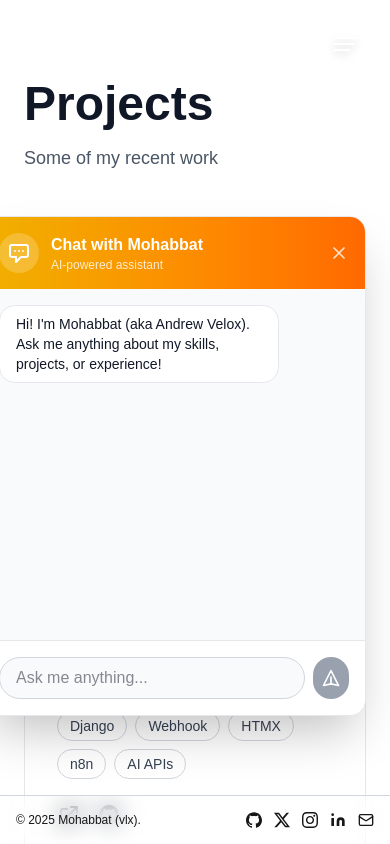
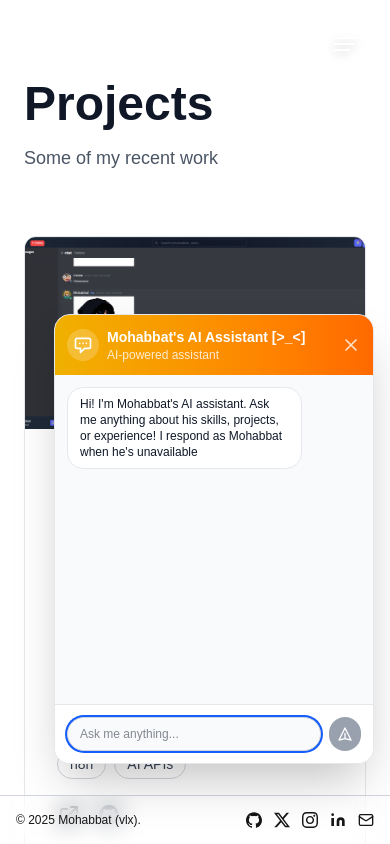
Before and after one commit to Andrew-Velox/mohabbat.me, a Next.js app: page /projects in a window 390 px wide. Both pictures are taken after a click on the button 338 px from the left and 736 px from the top of the page. Shown: the top 844 px of the page. Built offline with nearby package versions, Linux system fonts and the light colour scheme.

Commit message:
make chat layout responsive

```diff
--- a/src/components/ChatBot.tsx
+++ b/src/components/ChatBot.tsx
@@ -17,11 +17,8 @@ export default function ChatBot() {
   const inputRef = useRef<HTMLInputElement>(null);
   const chatContainerRef = useRef<HTMLDivElement>(null);
 
-  // Replace with your deployed Render URL when ready
-  // const API_URL = 'https://your-app-name.onrender.com/api/chat';
-  const API_URL = 'https://simpeai.onrender.com/api/chat'; // Local development
+  const API_URL = 'https://simpeai.onrender.com/api/chat';
 
-  // Auto-scroll to bottom when new messages arrive
   const scrollToBottom = () => {
     messagesEndRef.current?.scrollIntoView({ behavior: 'smooth' });
   };
@@ -30,20 +27,22 @@ export default function ChatBot() {
     scrollToBottom();
   }, [messages]);
 
-  // Focus input when chat opens
+  // Focus input when chat opens with a small delay
   useEffect(() => {
     if (isOpen && inputRef.current) {
-      inputRef.current.focus();
+      // Add a small delay to ensure the transition is complete
+      setTimeout(() => {
+        inputRef.current?.focus();
+      }, 100);
     }
   }, [isOpen]);
 
-  // Add welcome message when chat opens for the first time
   useEffect(() => {
     if (isOpen && messages.length === 0) {
       setMessages([
         {
           id: 'welcome',
-          text: "Hi! I'm Mohabbat (aka Andrew Velox). Ask me anything about my skills, projects, or experience!",
+          text: "Hi! I'm Mohabbat's AI assistant. Ask me anything about his skills, projects, or experience! I respond as Mohabbat when he's unavailable",
           sender: 'bot',
           timestamp: new Date(),
         },
@@ -51,7 +50,6 @@ export default function ChatBot() {
     }
   }, [isOpen, messages.length]);
 
-  // Close chat when clicking outside
   useEffect(() => {
     const handleClickOutside = (event: MouseEvent) => {
       if (
@@ -88,7 +86,6 @@ export default function ChatBot() {
     setIsLoading(true);
 
     try {
-      // Call your Flask API
       const response = await fetch(API_URL, {
         method: 'POST',
         headers: {
@@ -119,7 +116,6 @@ export default function ChatBot() {
       console.error('Error sending message:', error);
       const errorMessage: Message = {
         id: (Date.now() + 1).toString(),
-        // text: 'Sorry, I could not connect to the server. Please make sure the API is running.',
         text: 'Sorry, the API is sleeping wait a little bit [-_-]',
         sender: 'bot',
         timestamp: new Date(),
@@ -142,19 +138,19 @@ export default function ChatBot() {
       {/* Chat Container */}
       <div
         ref={chatContainerRef}
-        className={`fixed bottom-32 right-6 z-50 transition-all duration-300 ${
+        className={`fixed bottom-20 md:bottom-32 right-4 md:right-6 z-50 transition-all duration-300 ${
           isOpen
             ? 'opacity-100 visible translate-y-0'
             : 'opacity-0 invisible translate-y-4'
         }`}
       >
-        <div className="bg-white dark:bg-gray-900 rounded-2xl shadow-2xl border border-gray-200 dark:border-gray-800 w-96 h-[500px] flex flex-col overflow-hidden">
+        <div className="bg-white dark:bg-gray-900 rounded-2xl shadow-2xl border border-gray-200 dark:border-gray-800 w-80 md:w-96 h-[450px] md:h-[500px] flex flex-col overflow-hidden">
           {/* Header */}
-          <div className="bg-gradient-to-r from-yellow-500 to-orange-500 p-4 flex items-center justify-between">
-            <div className="flex items-center gap-3">
-              <div className="w-10 h-10 rounded-full bg-white/20 flex items-center justify-center">
+          <div className="bg-gradient-to-r from-yellow-500 to-orange-500 p-3 md:p-4 flex items-center justify-between">
+            <div className="flex items-center gap-2 md:gap-3">
+              <div className="w-8 h-8 md:w-10 md:h-10 rounded-full bg-white/20 flex items-center justify-center">
                 <svg
-                  className="w-6 h-6 text-white"
+                  className="w-5 h-5 md:w-6 md:h-6 text-white"
                   fill="none"
                   stroke="currentColor"
                   viewBox="0 0 24 24"
@@ -168,7 +164,7 @@ export default function ChatBot() {
                 </svg>
               </div>
               <div>
-                <h3 className="text-white font-semibold">Chat with Mohabbat</h3>
+                <h3 className="text-white font-semibold text-sm md:text-base">Mohabbat&apos;s AI Assistant [&gt;_&lt;]</h3>
                 <p className="text-white/80 text-xs">AI-powered assistant</p>
               </div>
             </div>
@@ -193,7 +189,7 @@ export default function ChatBot() {
           </div>
 
           {/* Messages */}
-          <div className="flex-1 overflow-y-auto p-4 space-y-4 bg-gray-50 dark:bg-gray-950">
+          <div className="flex-1 overflow-y-auto p-3 md:p-4 space-y-3 md:space-y-4 bg-gray-50 dark:bg-gray-950">
             {messages.map((message) => (
               <div
                 key={message.id}
@@ -202,13 +198,13 @@ export default function ChatBot() {
                 }`}
               >
                 <div
-                  className={`max-w-[80%] rounded-2xl px-4 py-2 ${
+                  className={`max-w-[80%] rounded-2xl px-3 py-2 md:px-4 ${
                     message.sender === 'user'
                       ? 'bg-blue-600 text-white'
                       : 'bg-white dark:bg-gray-800 text-gray-900 dark:text-white border border-gray-200 dark:border-gray-700'
                   }`}
                 >
-                  <p className="text-sm whitespace-pre-wrap">{message.text}</p>
+                  <p className="text-xs md:text-sm whitespace-pre-wrap">{message.text}</p>
                 </div>
               </div>
             ))}
@@ -233,7 +229,7 @@ export default function ChatBot() {
           </div>
 
           {/* Input */}
-          <div className="p-4 bg-white dark:bg-gray-900 border-t border-gray-200 dark:border-gray-800">
+          <div className="p-3 md:p-4 bg-white dark:bg-gray-900 border-t border-gray-200 dark:border-gray-800">
             <div className="flex gap-2">
               <input
                 ref={inputRef}
@@ -242,7 +238,7 @@ export default function ChatBot() {
                 onChange={(e) => setInputValue(e.target.value)}
                 onKeyPress={handleKeyPress}
                 placeholder="Ask me anything..."
-                className="flex-1 px-4 py-2 rounded-full border border-gray-300 dark:border-gray-700 bg-gray-50 dark:bg-gray-800 text-gray-900 dark:text-white focus:outline-none focus:ring-2 focus:ring-blue-600 dark:focus:ring-blue-400"
+                className="flex-1 px-3 py-2 md:px-4 text-xs md:text-sm rounded-full border border-gray-300 dark:border-gray-700 bg-gray-50 dark:bg-gray-800 text-gray-900 dark:text-white focus:outline-none focus:ring-2 focus:ring-blue-600 dark:focus:ring-blue-400"
                 disabled={isLoading}
               />
               <button
@@ -255,7 +251,7 @@ export default function ChatBot() {
                 } text-white`}
               >
                 <svg
-                  className="w-5 h-5"
+                  className="w-4 h-4 md:w-5 md:h-5"
                   fill="none"
                   stroke="currentColor"
                   viewBox="0 0 24 24"
@@ -276,13 +272,13 @@ export default function ChatBot() {
       {/* Floating Chat Icon */}
       <button
         onClick={() => setIsOpen(!isOpen)}
-        className={`fixed bottom-20 right-6 z-50 w-14 h-14 bg-gradient-to-r from-yellow-500 to-orange-500 rounded-full shadow-lg hover:shadow-xl transition-all duration-300 flex items-center justify-center group ${
+        className={`fixed bottom-20 md:bottom-20 right-4 md:right-6 z-50 w-12 h-12 md:w-14 md:h-14 bg-gradient-to-r from-yellow-500 to-orange-500 rounded-full shadow-lg hover:shadow-xl transition-all duration-300 flex items-center justify-center group ${
           isOpen ? 'scale-0' : 'scale-100'
         }`}
         aria-label="Open chat"
       >
         <svg
-          className="w-6 h-6 text-white transition-transform group-hover:scale-110"
+          className="w-5 h-5 md:w-6 md:h-6 text-white transition-transform group-hover:scale-110"
           fill="none"
           stroke="currentColor"
           viewBox="0 0 24 24"
```
